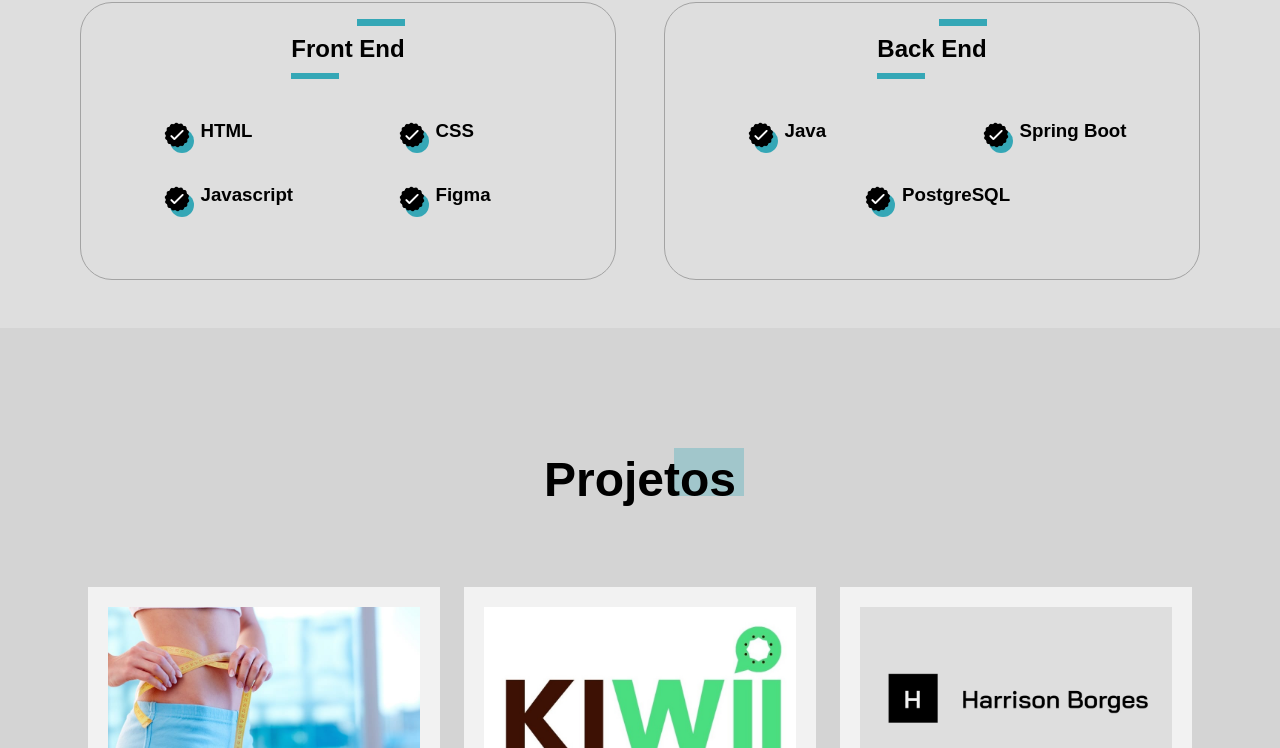
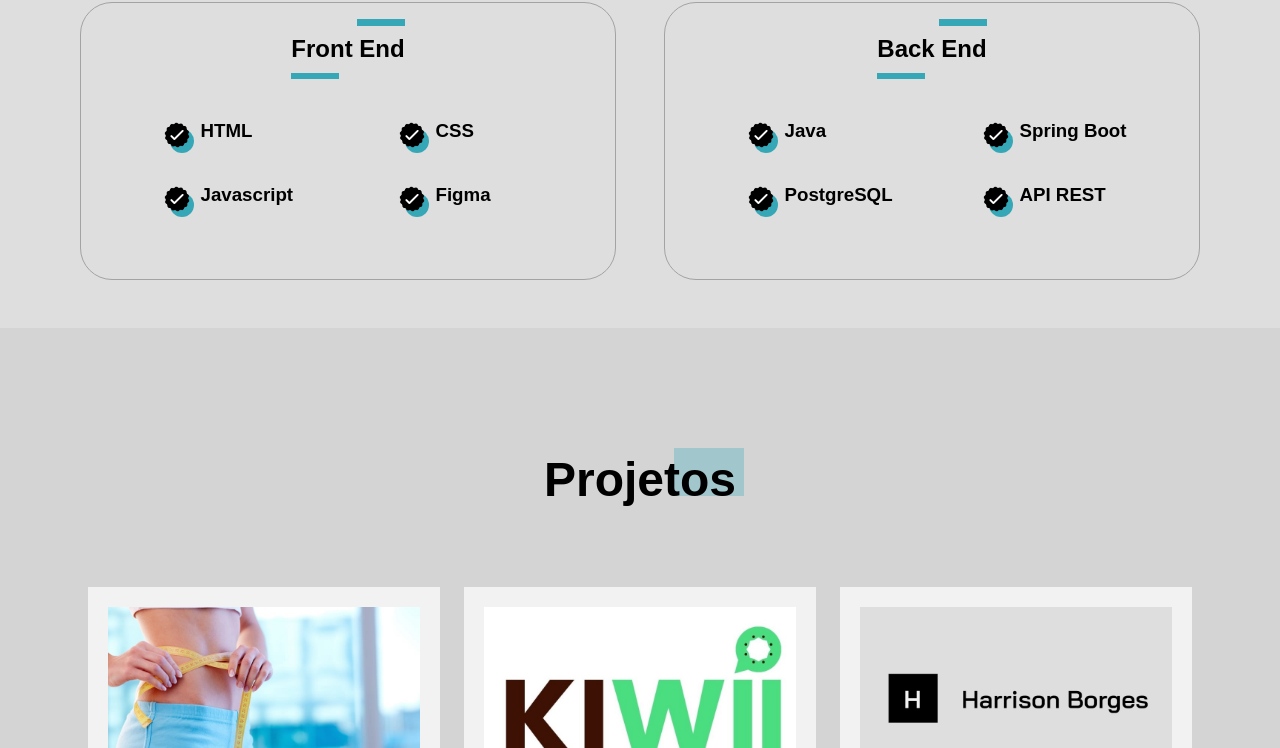
Before and after one commit to HarrisonBorgess/harrisonborgess.github.io, a plain HTML site: page index.html in a window 1280 px wide. Shown: the part 1645-2393 px from the top of the page. Drawn offline with nearby package versions, Linux system fonts and the light colour scheme; a web font is replaced by a local one.

Commit message:
Update index.html

```diff
--- a/index.html
+++ b/index.html
@@ -206,6 +206,14 @@
     <h3>PostgreSQL</h3>
     </div>
     </article>
+
+    <article>
+      <img src="/assets/img/checkmark.webp" alt="Experience icon" class="icon" />
+      <div class="article__box"></div>
+      <div class="article__title">
+      <h3>API REST</h3>
+      </div>
+      </article>
     </section>
 
    <!--PROJECTS-->
```
